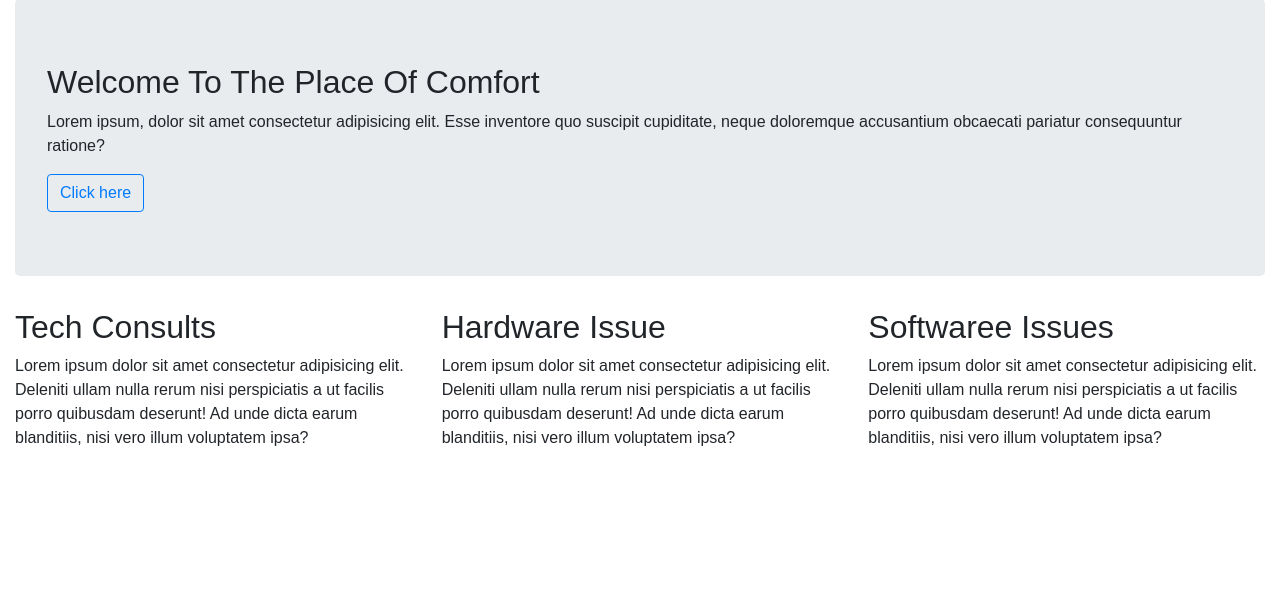
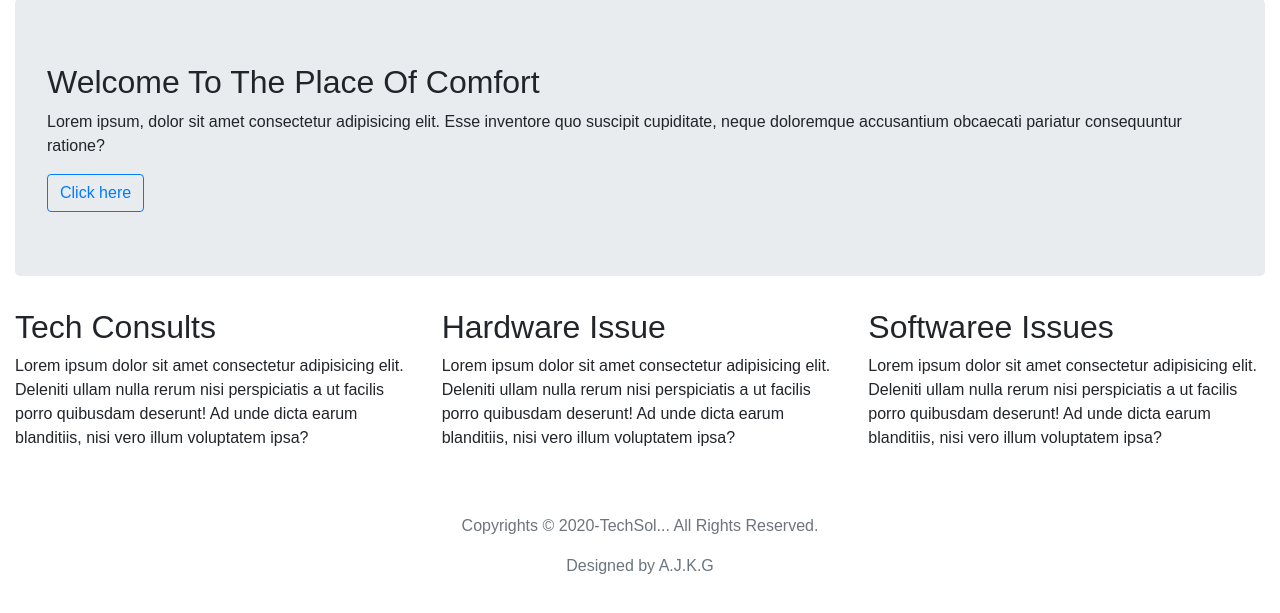
Before and after one commit to Athanasius-Gadosey/Pc-Repair-Demo-Web, a Node server app: page / in a window 1280 px wide. Shown: the part 67-680 px from the top of the page. Run offline with Node 20, Linux system fonts and the light colour scheme.

Commit message:
updated footer

```diff
--- a/views/partials/footer.ejs
+++ b/views/partials/footer.ejs
@@ -1,7 +1,13 @@
-<!-- <footer class="text-muted ">
-    <p>Copyrights &copy; 2020-TechSol... All Rights Reserved.</p>
-    <p>Designed by A.J.K.G</p>
-</footer> -->
+<div class="container-fluid">
+    <div class="row">
+        <div class="col">
+            <footer class="text-muted text-center mt-5">
+                <p>Copyrights &copy; 2020-TechSol... All Rights Reserved.</p>
+                <p>Designed by A.J.K.G</p>
+            </footer>
+        </div>
+    </div>
+</div>
 
 
 <script src="https://cdn.jsdelivr.net/npm/jquery@3.5.1/dist/jquery.slim.min.js" integrity="sha384-DfXdz2htPH0lsSSs5nCTpuj/zy4C+OGpamoFVy38MVBnE+IbbVYUew+OrCXaRkfj" crossorigin="anonymous"></script>
```
